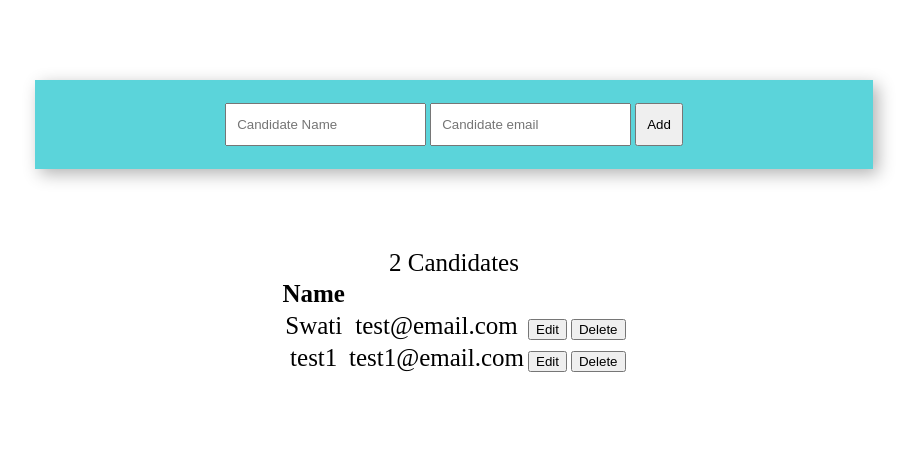
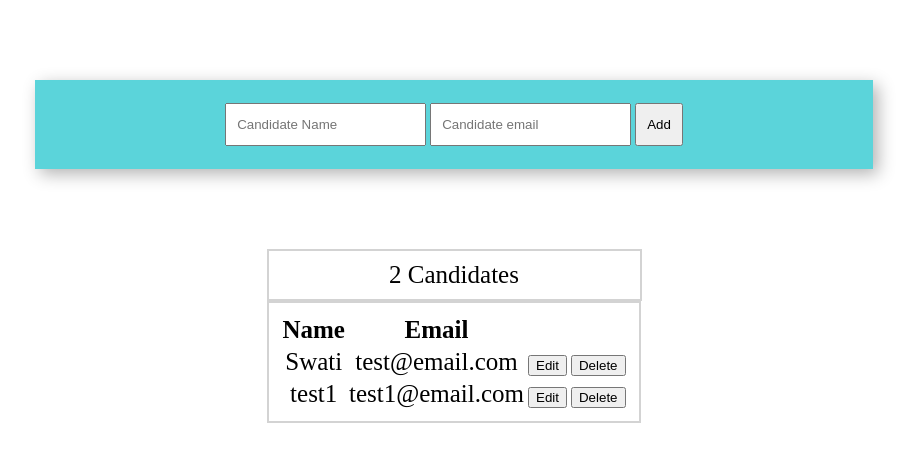
Before and after one commit to mansi-successive/javaScript-practice, a plain HTML site: page crud-operation/index.html in a window 1280 px wide. Shown: the whole page, without its empty margins (186-1103 px from the left). Drawn offline with Linux system fonts and the light colour scheme.

Commit message:
modified-crud

```diff
--- a/crud-operation/css/style.css
+++ b/crud-operation/css/style.css
@@ -13,9 +13,11 @@ input {
 }
 table,
 #counter {
-  max-width: 800px;
+  max-width: 351px;
   margin: 0 auto;
   text-align: center;
   padding: 15px, 15px;
   font-size: 25px;
+  padding: 10px 10px;
+  border: 2px solid lightgray;
 }
--- a/crud-operation/index.html
+++ b/crud-operation/index.html
@@ -36,6 +36,7 @@
     <table>
       <tr>
         <th>Name</th>
+        <th>Email</th>
       </tr>
       <tbody id="candidates"></tbody>
     </table>
```
